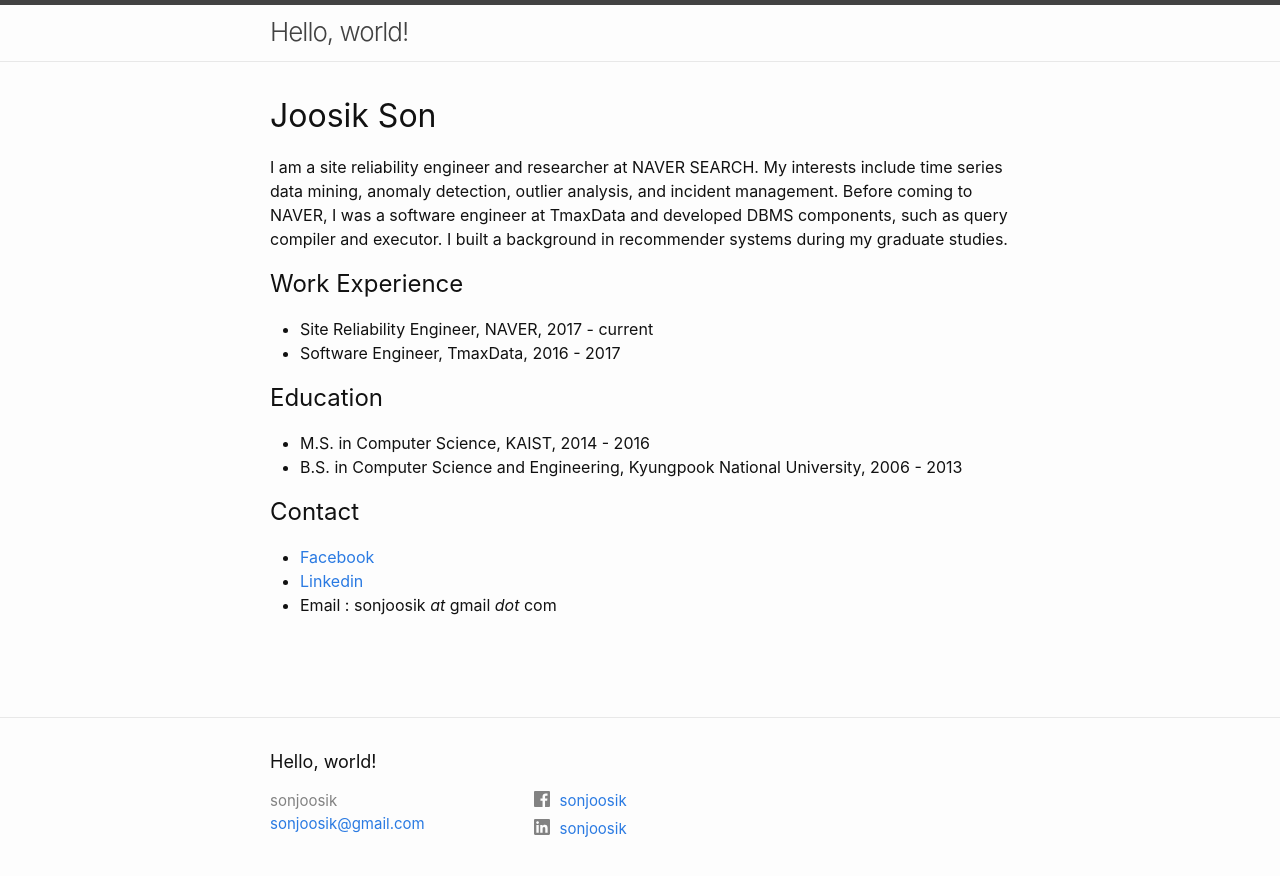
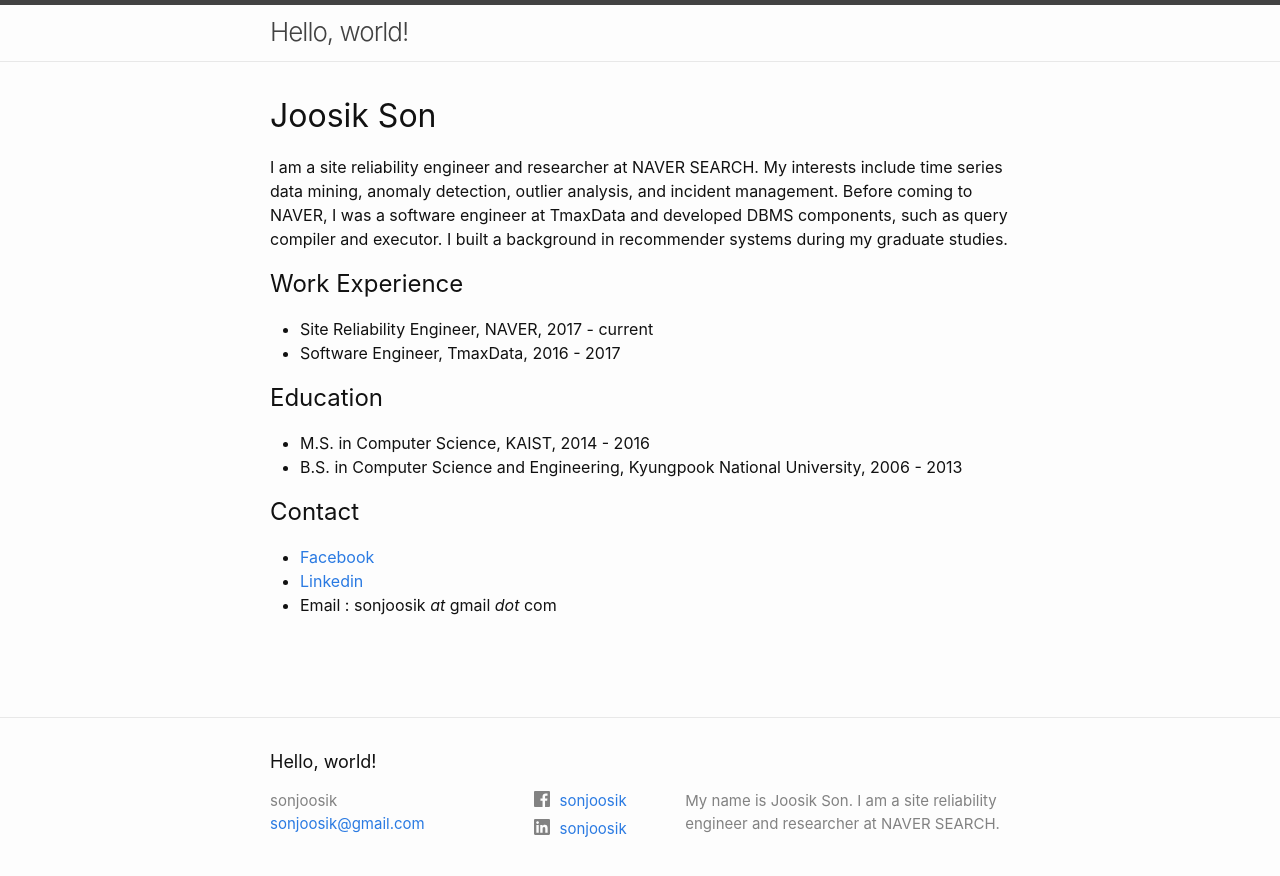
Before and after one commit to sonjoosik/sonjoosik.com, a Jekyll site: the page built from index.md, in a window 1280 px wide. Shown: the top 876 px of the page. Built offline with Jekyll 4.4.1, drawn with Linux system fonts in a browser that asks for light colours.

Commit message:
Update _config.yml

```diff
--- a/_config.yml
+++ b/_config.yml
@@ -7,6 +7,7 @@ title: Hello, world!
 author: sonjoosik
 email: sonjoosik@gmail.com
 description: >
+  My name is Joosik Son. I am a site reliability engineer and researcher at NAVER SEARCH.
 
 facebook_username: sonjoosik
 linkedin_username: sonjoosik
@@ -19,6 +20,8 @@ minima:
 header_pages:
  - a
 
+google_analytics_id: UA-69012576-1
+
 plugins:
  - jekyll-feed
  - jekyll-seo-tag
```
